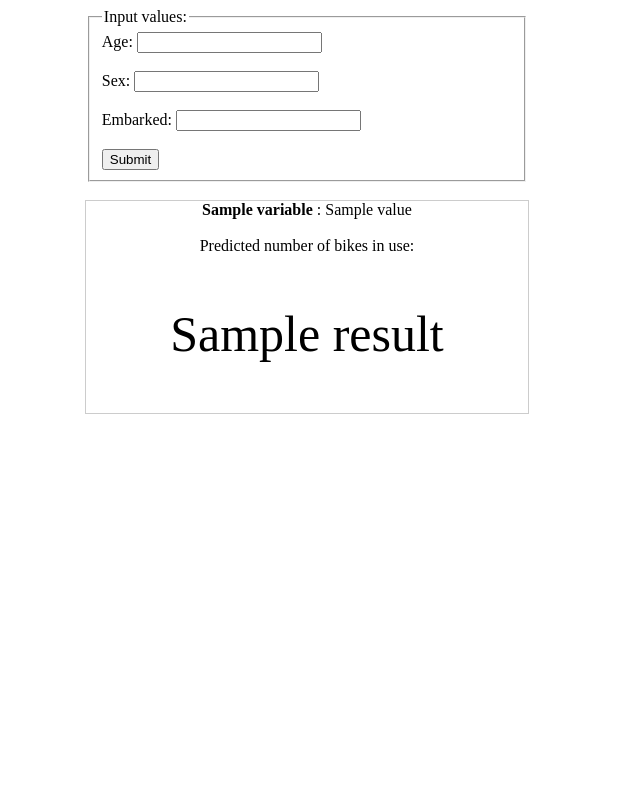
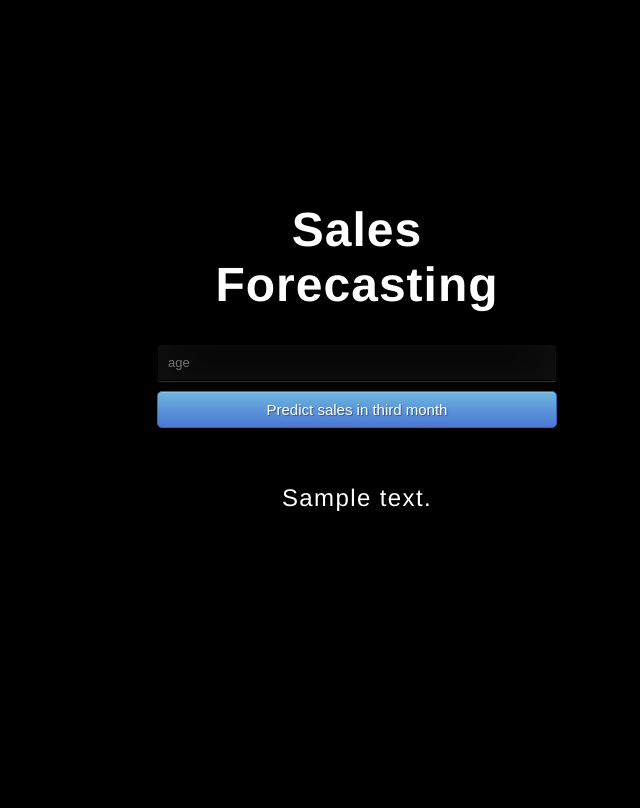
Before and after one commit to MeralOcak/MLTestingPage, a Flask app: template templates/main.html in a window 1280 px wide. Shown: the whole page, without its empty margins (333-973 px from the left). Before the commit the page ends 414 px from the top, so only its background shows below. Run offline with Flask 2, Linux system fonts and the light colour scheme; the template is opened without the code that fills it: most values are stand-ins (such as "Sample title", 1, 10 or a date in 2020); parts of the project's set-up code (start-up, migrations or seed data) failed here and were passed over.

Commit message:
css file added

```diff
--- a/app.py
+++ b/app.py
@@ -7,9 +7,10 @@ Created on Tue Jun 16 20:26:59 2020
 """
 
 
+import joblib
 import flask
-import joblib
-import pandas as pd
+from flask import request, jsonify, render_template
+import numpy as np
 
 # Use pickle to load in the pre-trained model
 with open('lr_model.pkl', 'rb') as f:
@@ -18,30 +19,55 @@ with open('lr_model.pkl', 'rb') as f:
 # Initialise the Flask app
 app = flask.Flask(__name__, template_folder='templates')
 
-# Set up the main route
-@app.route('/', methods=['GET', 'POST'])
-def main():
-    if flask.request.method == 'GET':
-        # Just render the initial form, to get input
-        return(flask.render_template('main.html'))
 
-    if flask.request.method == 'POST':
-        # Extract the input
-        Age = flask.request.form['Age']
+@app.route('/')
+def home():
+    return render_template('main.html')
+
+@app.route('/predict',methods=['POST'])
+def predict():
+
+    int_features = [int(x) for x in request.form.values()]
+    final_features = [np.array(int_features)]
+    prediction = model.predict(final_features)
+
+    return render_template('main.html', prediction_text='Prediction is $ {}'.format(prediction))
+
+@app.route('/results',methods=['POST'])
+def results():
+
+    data = request.get_json(force=True)
+    prediction = model.predict([np.array(list(data.values()))])
+
+    output = prediction[0]
+    return jsonify(output)
 
 
-        # Make DataFrame for model
-        input_variables = pd.DataFrame([Age],columns=['Age'],dtype=float, index=['input'])
 
-        # Get the model's prediction
-        prediction = model.predict(input_variables)[0]
+# Set up the main route
+# @app.route('/', methods=['GET', 'POST'])
+# def main():
+#     if flask.request.method == 'GET':
+#         # Just render the initial form, to get input
+#         return(flask.render_template('main.html'))
 
-        # Render the form again, but add in the prediction and remind user
-        # of the values they input before
-        return flask.render_template('main.html',
-                                     original_input={'Age':Age},
-                                     result=prediction,
-                                     )
+#     if flask.request.method == 'POST':
+#         # Extract the input
+#         Age = flask.request.form['Age']
+
+
+#         # Make DataFrame for model
+#         input_variables = pd.DataFrame([Age],columns=['Age'],dtype=float, index=['input'])
+
+#         # Get the model's prediction
+#         prediction = model.predict(input_variables)[0]
+
+#         # Render the form again, but add in the prediction and remind user
+#         # of the values they input before
+#         return flask.render_template('main.html',
+#                                      original_input={'Age':Age},
+#                                      result=prediction,
+#                                      )
 
 if __name__ == '__main__':
-    app.run()
+    app.run(debug =True)
--- /dev/null
+++ b/static/css/style.css
@@ -0,0 +1,57 @@
+@import url(https://fonts.googleapis.com/css?family=Open+Sans);
+.btn { display: inline-block; *display: inline; *zoom: 1; padding: 4px 10px 4px; margin-bottom: 0; font-size: 13px; line-height: 18px; color: #333333; text-align: center;text-shadow: 0 1px 1px rgba(255, 255, 255, 0.75); vertical-align: middle; background-color: #f5f5f5; background-image: -moz-linear-gradient(top, #ffffff, #e6e6e6); background-image: -ms-linear-gradient(top, #ffffff, #e6e6e6); background-image: -webkit-gradient(linear, 0 0, 0 100%, from(#ffffff), to(#e6e6e6)); background-image: -webkit-linear-gradient(top, #ffffff, #e6e6e6); background-image: -o-linear-gradient(top, #ffffff, #e6e6e6); background-image: linear-gradient(top, #ffffff, #e6e6e6); background-repeat: repeat-x; filter: progid:dximagetransform.microsoft.gradient(startColorstr=#ffffff, endColorstr=#e6e6e6, GradientType=0); border-color: #e6e6e6 #e6e6e6 #e6e6e6; border-color: rgba(0, 0, 0, 0.1) rgba(0, 0, 0, 0.1) rgba(0, 0, 0, 0.25); border: 1px solid #e6e6e6; -webkit-border-radius: 4px; -moz-border-radius: 4px; border-radius: 4px; -webkit-box-shadow: inset 0 1px 0 rgba(255, 255, 255, 0.2), 0 1px 2px rgba(0, 0, 0, 0.05); -moz-box-shadow: inset 0 1px 0 rgba(255, 255, 255, 0.2), 0 1px 2px rgba(0, 0, 0, 0.05); box-shadow: inset 0 1px 0 rgba(255, 255, 255, 0.2), 0 1px 2px rgba(0, 0, 0, 0.05); cursor: pointer; *margin-left: .3em; }
+.btn:hover, .btn:active, .btn.active, .btn.disabled, .btn[disabled] { background-color: #e6e6e6; }
+.btn-large { padding: 9px 14px; font-size: 15px; line-height: normal; -webkit-border-radius: 5px; -moz-border-radius: 5px; border-radius: 5px; }
+.btn:hover { color: #333333; text-decoration: none; background-color: #e6e6e6; background-position: 0 -15px; -webkit-transition: background-position 0.1s linear; -moz-transition: background-position 0.1s linear; -ms-transition: background-position 0.1s linear; -o-transition: background-position 0.1s linear; transition: background-position 0.1s linear; }
+.btn-primary, .btn-primary:hover { text-shadow: 0 -1px 0 rgba(0, 0, 0, 0.25); color: #ffffff; }
+.btn-primary.active { color: rgba(255, 255, 255, 0.75); }
+.btn-primary { background-color: #4a77d4; background-image: -moz-linear-gradient(top, #6eb6de, #4a77d4); background-image: -ms-linear-gradient(top, #6eb6de, #4a77d4); background-image: -webkit-gradient(linear, 0 0, 0 100%, from(#6eb6de), to(#4a77d4)); background-image: -webkit-linear-gradient(top, #6eb6de, #4a77d4); background-image: -o-linear-gradient(top, #6eb6de, #4a77d4); background-image: linear-gradient(top, #6eb6de, #4a77d4); background-repeat: repeat-x; filter: progid:dximagetransform.microsoft.gradient(startColorstr=#6eb6de, endColorstr=#4a77d4, GradientType=0);  border: 1px solid #3762bc; text-shadow: 1px 1px 1px rgba(0,0,0,0.4); box-shadow: inset 0 1px 0 rgba(255, 255, 255, 0.2), 0 1px 2px rgba(0, 0, 0, 0.5); }
+.btn-primary:hover, .btn-primary:active, .btn-primary.active, .btn-primary.disabled, .btn-primary[disabled] { filter: none; background-color: #4a77d4; }
+.btn-block { width: 100%; display:block; }
+
+* { -webkit-box-sizing:border-box; -moz-box-sizing:border-box; -ms-box-sizing:border-box; -o-box-sizing:border-box; box-sizing:border-box; }
+
+html { width: 100%; height:100%; overflow:hidden; }
+
+body {
+	width: 100%;
+	height:100%;
+	font-family: 'Helvetica';
+	background: #000;
+	color: #fff;
+	font-size: 24px;
+	text-align:center;
+	letter-spacing:1.4px;
+
+}
+.login {
+	position: absolute;
+	top: 40%;
+	left: 50%;
+	margin: -150px 0 0 -150px;
+	width:400px;
+	height:400px;
+}
+
+.login h1 { color: #fff; text-shadow: 0 0 10px rgba(0,0,0,0.3); letter-spacing:1px; text-align:center; }
+
+input {
+	width: 100%;
+	margin-bottom: 10px;
+	background: rgba(0,0,0,0.3);
+	border: none;
+	outline: none;
+	padding: 10px;
+	font-size: 13px;
+	color: #fff;
+	text-shadow: 1px 1px 1px rgba(0,0,0,0.3);
+	border: 1px solid rgba(0,0,0,0.3);
+	border-radius: 4px;
+	box-shadow: inset 0 -5px 45px rgba(100,100,100,0.2), 0 1px 1px rgba(255,255,255,0.2);
+	-webkit-transition: box-shadow .5s ease;
+	-moz-transition: box-shadow .5s ease;
+	-o-transition: box-shadow .5s ease;
+	-ms-transition: box-shadow .5s ease;
+	transition: box-shadow .5s ease;
+}
+input:focus { box-shadow: inset 0 -5px 45px rgba(100,100,100,0.4), 0 1px 1px rgba(255,255,255,0.2); }
--- a/templates/main.html
+++ b/templates/main.html
@@ -1,47 +1,35 @@
-<!doctype html>
-<html>
-<style>
-form {
-    margin: auto;
-    width: 35%;
-}
+<!DOCTYPE html>
+<html >
+<head>
+  <meta charset="UTF-8">
+  <title>Deployment Tutorial 1</title>
+  <link href='https://fonts.googleapis.com/css?family=Pacifico' rel='stylesheet' type='text/css'>
+<link href='https://fonts.googleapis.com/css?family=Arimo' rel='stylesheet' type='text/css'>
+<link href='https://fonts.googleapis.com/css?family=Hind:300' rel='stylesheet' type='text/css'>
+<link href='https://fonts.googleapis.com/css?family=Open+Sans+Condensed:300' rel='stylesheet' type='text/css'>
+<link rel="stylesheet" href="{{ url_for('static', filename='css/style.css') }}">
 
-.result {
-    margin: auto;
-    width: 35%;
-    border: 1px solid #ccc;
-}
-</style>
+</head>
 
-<head>
-    <title>Titanic Model</title>
-</head>
-<form action="{{ url_for('main') }}" method="POST">
-    <fieldset>
-        <legend>Input values:</legend>
-        Age:
-        <input name="Age" type="number" required>
-        <br>
-        <br> Sex:
-        <input name="Sex" type="text" required>
-        <br>
-        <br> Embarked:
-        <input name="Embarked" type="text" required>
-        <br>
-        <br>
-        <input type="submit">
-    </fieldset>
-</form>
-<br>
-<div class="result" align="center">
-    {% if result %}
-    	{% for variable, value in original_input.items() %}
-    		<b>{{ variable }}</b> : {{ value }}
-    	{% endfor %}
-		<br>
-    	<br> Predicted number of bikes in use:
-   		<p style="font-size:50px">{{ result }}</p>
-    {% endif %}
-</div>
+<body style="background: #000;">
+ <div class="login">
+	<h1>Sales Forecasting</h1>
 
+     <!-- Main Input For Receiving Query to our ML -->
+    <form action="{{ url_for('predict')}}"method="post">
+    	<input type="text" name="age" placeholder="age" required="required" />
+
+
+
+        <button type="submit" class="btn btn-primary btn-block btn-large">Predict sales in third month</button>
+    </form>
+
+   <br>
+   <br>
+   {{ prediction_text }}
+
+ </div>
+
+
+</body>
 </html>
```
Also changed, not shown: 1 other file.
